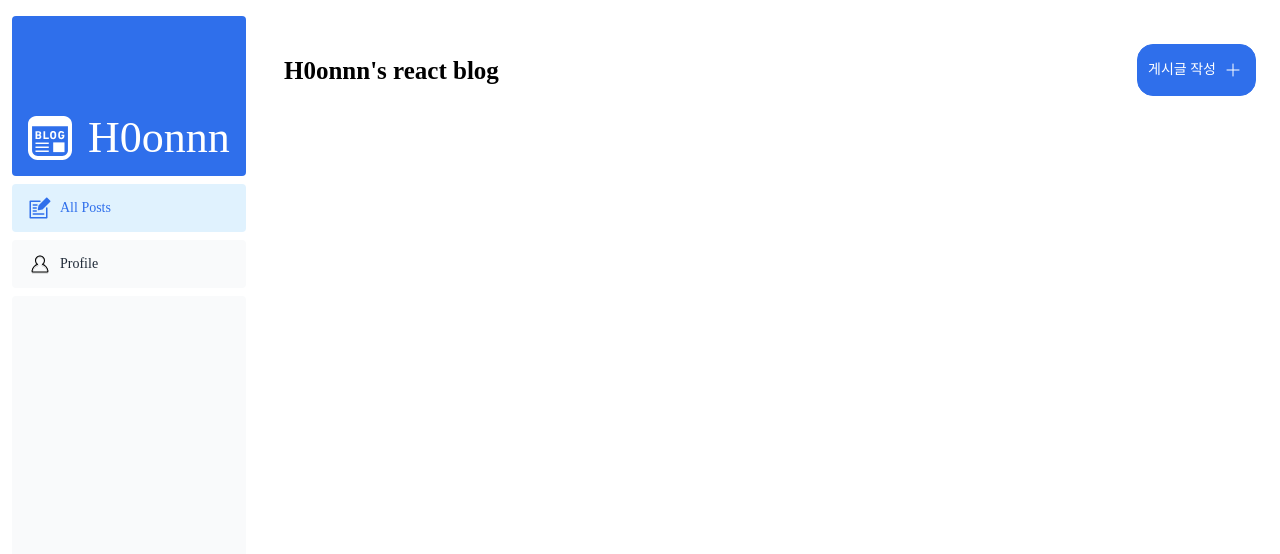
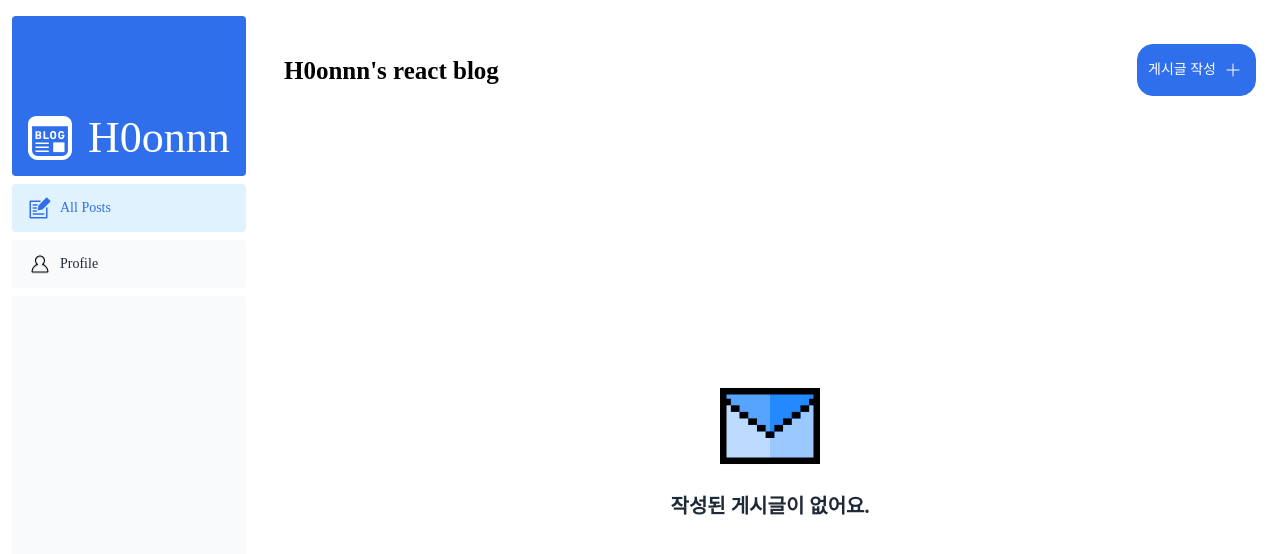
Before and after one commit to H0onnn/react-toy-blog, a React (Create React App) app: page / in a window 1280 px wide. Shown: the top 554 px of the page. Built offline with nearby package versions, Linux system fonts and the light colour scheme.

Commit message:
Feat NoneDataFallback

```diff
--- a/src/pages/Home/Home.tsx
+++ b/src/pages/Home/Home.tsx
@@ -3,6 +3,7 @@ import styled from "styled-components";
 import { usePosts } from "@/features/post/apis";
 import { PostList, WriteButton } from "@/features/post/components";
 import { Flex } from "@/shared/components/ui";
+import { NoneDataFallback } from "@/shared/components/fallback";
 
 const Home = () => {
   const { posts } = usePosts();
@@ -15,7 +16,7 @@ const Home = () => {
         <WriteButton href="/post/new">게시글 작성</WriteButton>
       </Flex>
 
-      <PostList posts={posts} />
+      {posts.length > 0 ? <PostList posts={posts} /> : <NoneDataFallback />}
     </>
   );
 };
--- /dev/null
+++ b/src/shared/components/fallback/NoneDataFallback.tsx
@@ -0,0 +1,26 @@
+import styled from "styled-components";
+
+import { Flex, Icon } from "../ui";
+import { THEMES } from "@/shared/styles";
+
+export const NoneDataFallback = () => {
+  return (
+    <Flex
+      direction="column"
+      align="center"
+      justify="center"
+      gap={20}
+      style={{ height: "100%", width: "100%" }}
+    >
+      <Icon src="icons/mail.svg" size={100} />
+
+      <Text>작성된 게시글이 없어요.</Text>
+    </Flex>
+  );
+};
+
+const Text = styled.p`
+  font-size: 2rem;
+  font-weight: bold;
+  color: ${THEMES.black};
+`;
--- /dev/null
+++ b/src/shared/components/fallback/index.ts
@@ -0,0 +1 @@
+export * from "./NoneDataFallback";
```
Also changed, not shown: public/icons/mail.svg (added).
